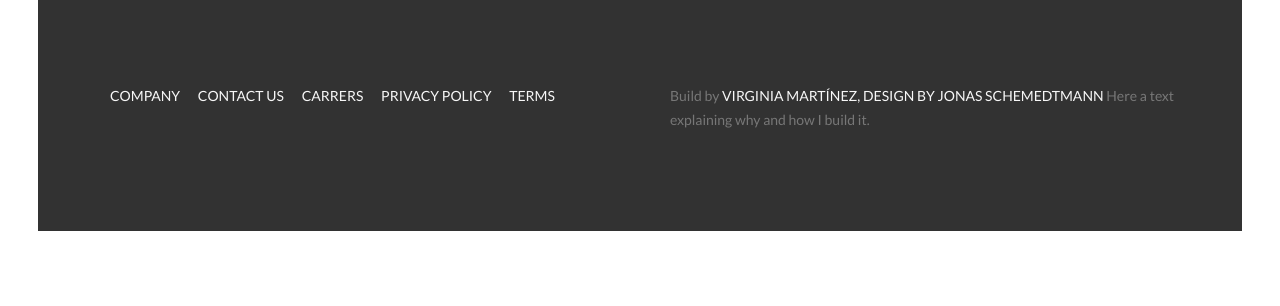
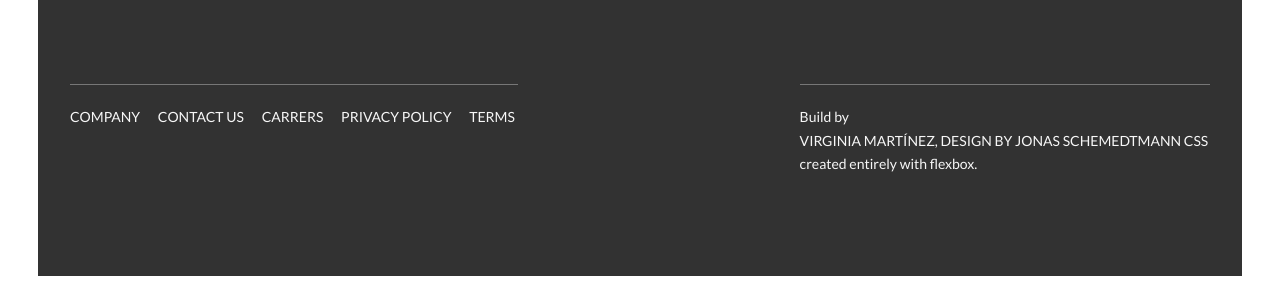
Before and after one commit to VirginiaKMartinez/natour-web, a website: page index.html in a window 1280 px wide. Shown: the part 5600-5906 px from the top of the page. Before the commit the page ends 5861 px from the top, so only its background shows below. Drawn offline with Linux system fonts and the light colour scheme.

Commit message:
footer style

```diff
--- a/index.html
+++ b/index.html
@@ -465,7 +465,7 @@
                         <a href="#" class="footer__link"
                             >Virginia Martínez, design by Jonas Schemedtmann</a
                         >
-                        Here a text explaining why and how I build it.
+                        CSS created entirely with flexbox.
                     </p>
                 </div>
             </div>
--- a/sass/layout/_footer.scss
+++ b/sass/layout/_footer.scss
@@ -2,6 +2,7 @@
     background-color: $color-gray-dark-3;
     padding: 10rem 0;
     font-size: 1.4rem;
+    color: $color-gray-light-1;
 
     &__logo-box {
         text-align: center;
@@ -14,10 +15,15 @@
     }
 
     &__navigation {
+        border-top: 1px solid $color-gray-dark;
+        padding-top: 2rem;
+        display: inline-block;
+        width: 83%;
     }
 
     &__list {
         list-style: none;
+        padding: 0;
     }
 
     &__item {
@@ -32,15 +38,25 @@
         &:link,
         &:visited {
             color: $color-gray-light-1;
+            background-color: $color-gray-dark-3;
             text-decoration: none;
             text-transform: uppercase;
             display: inline-block;
+            transition: all 0.2s;
         }
 
         &:hover,
         &:active {
             color: $color-primary;
             box-shadow: 0 1rem 2rem rgba($color-black, 0.4);
+            transform: rotate(5deg) scale(1.3);
         }
     }
+
+    &__copyright {
+        border-top: 1px solid $color-gray-dark;
+        padding-top: 2rem;
+        width: 76%;
+        float: right;
+    }
 }
```
Also changed, not shown: css/style.css, sass/main.css (added), 1 other file.
